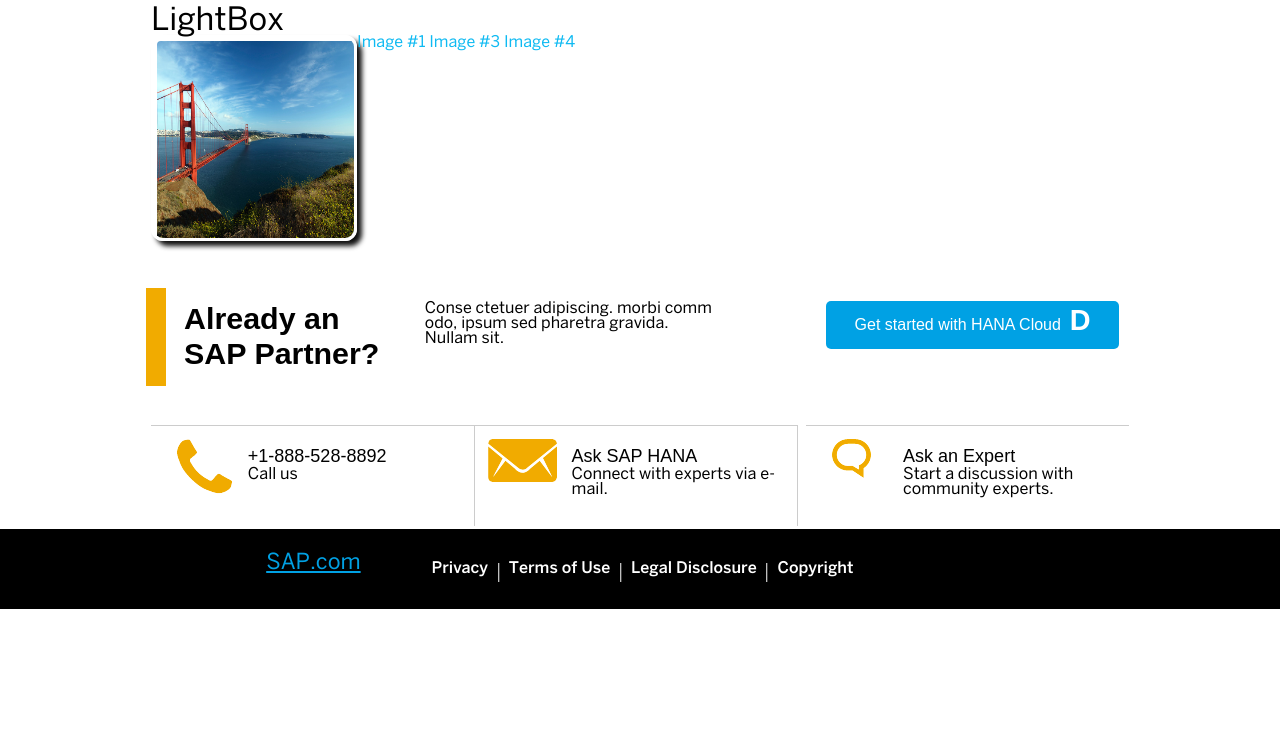
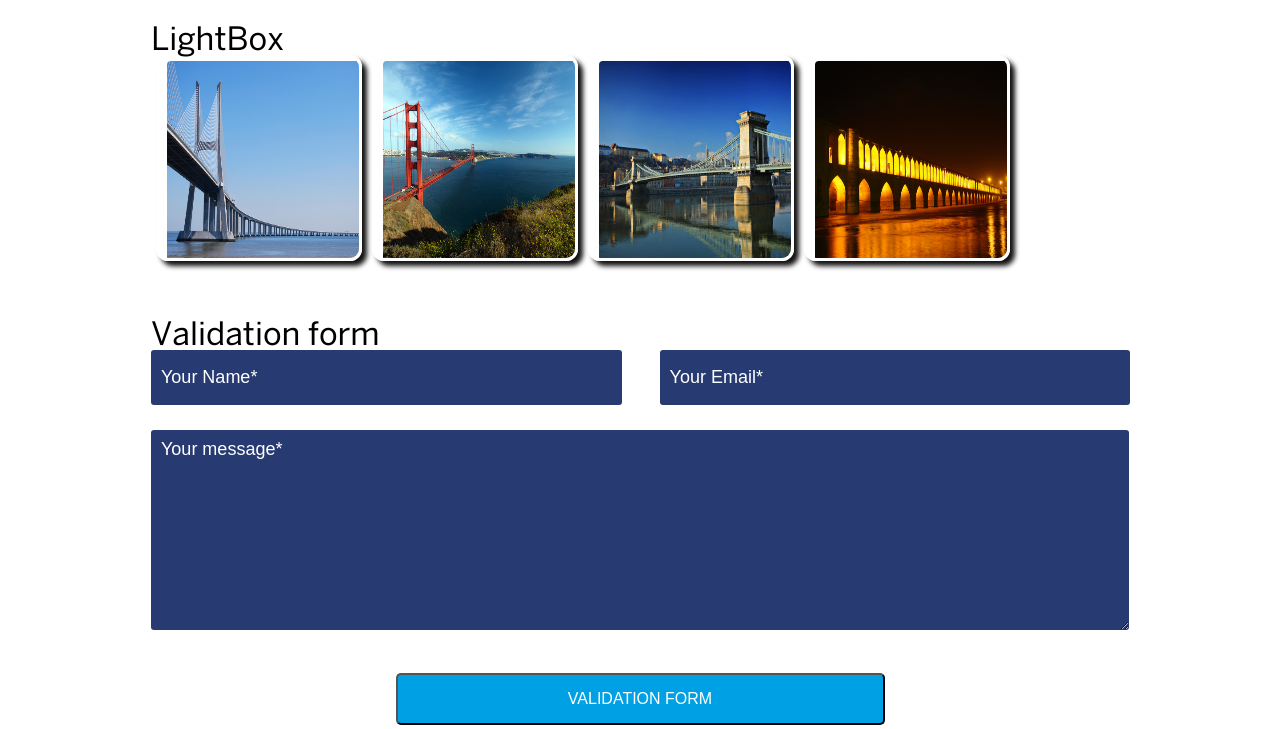
Before and after one commit to AlexanderDegterev/HTML_finall, a plain HTML site: page index.html in a window 1280 px wide. Shown: the part 2135-2864 px from the top of the page. Before the commit the page ends 2764 px from the top, so only its background shows below. Drawn offline with Linux system fonts and the light colour scheme; a web font is replaced by a local one.

Commit message:
no message

```diff
--- a/css/desktop.less
+++ b/css/desktop.less
@@ -713,7 +713,7 @@
     display: inline-block;
     height: 54px;
     width: 54px;
-    background: url("../images/layout/icon_quote_desktop.png") no-repeat center;;
+    background: url("../images/layout/icon_quote_desktop.png") no-repeat center;
   }
 
   .icon_video {
@@ -722,7 +722,7 @@
     display: inline-block;
     height: 54px;
     width: 54px;
-    background: url("../images/layout/icon_video_desktop.png") no-repeat center;;
+    background: url("../images/layout/icon_video_desktop.png") no-repeat center;
   }
 
   .partner-content {
@@ -733,6 +733,7 @@
   .partner-content .message {
     float: left;
     width: 50%;
+    margin-bottom: 20px;
   }
   .partner-content .video-content {
     float: right;
@@ -750,11 +751,9 @@
     height: 200px;
     width: 200px;
     overflow: hidden;
-    margin: 0px;
+    margin: 0px 5px;
     border: 3px solid white;
     .box-shadow(false,5px, 5px, 5px, #111);
-//    -webkit-box-shadow: 5px 5px 5px #111;
-//    box-shadow: 5px 5px 5px #111;
     float: left;
     border-radius: 12px;
   }
@@ -772,6 +771,77 @@
     width: 240px;
 //    width: 9rem;
   }
+
+  /*Validation form*/
+
+  .validation-form {
+    margin-bottom: 50px;
+  }
+
+  .form-name{
+    float: left;
+    width: 48%;
+  }
+
+  .form-email{
+    float: right;
+    width: 48%;
+//    margin-left: 38px;
+  }
+
+  .form-message {
+    clear: both;
+  }
+
+  .form-name input, .form-email input, .form-message textarea{
+    width: 96%; /*391px;*/
+    height: 35px;
+    padding: 10px;
+    font: 400 18px Titillium Web, sans-serif;
+    color: #FFFFFF;
+    line-height: 1;
+    background: #273a71;
+    border: 0;
+    border-radius: 3px;
+  }
+
+  .form-message textarea{
+    margin: 25px 0 40px;
+    width: 98%; /*840px;*/
+    min-height: 180px;
+    resize: vertical;
+  }
+
+  .form-name input:hover, .form-email input:hover, .form-message textarea:hover{
+    box-shadow: 0px 0px 2px 2px #ec952a inset;
+  }
+
+  .form-message textarea:focus, .form-name input:focus, .form-email input:focus{
+    background:#343D83;
+    box-shadow:none;
+  }
+
+  .form-submit {
+    text-align: center;
+  }
+
+  .form-submit input{
+    margin: 0 auto;
+    background-color: #00a1e4;
+    border-radius: 5px;
+    color: #ffffff;
+    display: block;
+    font: 400 1em/3em "BentonSans-Bold",sans-serif;
+    position: relative;
+    text-align: center;
+    vertical-align: middle;
+    width: 50%;
+  }
+
+  .form-submit input:hover{
+    opacity: 0.7;
+  }
+  /*end valadation form*/
 
   .already-partner {
     display: inline-block;
--- a/index.html
+++ b/index.html
@@ -531,6 +531,7 @@
         <div class="video-content">
         </div>
     </div>
+</div>
 
 
 <div class="partner-slider">
@@ -610,19 +611,55 @@
 <div class="lightbox-template">
     <div class="wrapper-desc">
         <h1>LightBox</h1>
-        <a href="images/Gate_vasko_da_gama.jpg" data-lightbox="Gate_vasko_da_gama" data-title="My caption">Image #1</a>
+        <div class="grow pic">
+            <a href="images/Gate_vasko_da_gama.jpg" data-lightbox="lightbox">
+                <img class="example-image pic" src="images/Gate_vasko_da_gama.jpg" alt="Image #1">
+            </a>
+        </div>
 
         <div class="grow pic">
             <a href="images/Gate_Golden.jpg" data-lightbox="lightbox">
                 <img class="example-image pic" src="images/Gate_Golden.jpg" alt="Image #2">
             </a>
         </div>
-        <a href="images/Gate_sechen.jpg" data-lightbox="lightbox">Image #3</a>
-        <a href="images/Gate_si-o-se_pol.jpg" data-lightbox="lightbox">Image #4</a>
+
+        <div class="grow pic">
+            <a href="images/Gate_sechen.jpg" data-lightbox="lightbox">
+                <img class="example-image pic" src="images/Gate_sechen.jpg" alt="Image #3">
+            </a>
+        </div>
+
+        <div class="grow pic">
+            <a href="images/Gate_si-o-se_pol.jpg" data-lightbox="lightbox">
+                <img class="example-image pic" src="images/Gate_si-o-se_pol.jpg" alt="Image #4">
+            </a>
+        </div>
+    </div>
+</div>
+
+<div class="validation-form">
+    <div class="wrapper-desc">
+        <h1>Validation form</h1>
+        <form>
+            <div class="form-name">
+
+                <input type="text" name="name" value="Your Name*"
+                       onfocus="if (this.value == 'Your Name*') {this.value=''}"/>
+            </div>
+            <div class="form-email">
+                <input type="text" name="email" value="Your Email*"
+                       onfocus="if (this.value == 'Your Email*') {this.value=''}"/>
+            </div>
+            <div class="form-message">
+                <textarea name="msg" onclick="this.value=''">Your message*</textarea>
+            </div>
+        </form>
+        <div class="form-submit">
+            <input type="submit" value="VALIDATION FORM"  />
+        </div>
 
     </div>
 </div>
-
 
 <div class="already-partner">
     <div class="wrapper-desc">
@@ -632,11 +669,9 @@
         <div class="content">
             <p>Conse ctetuer adipiscing. morbi comm odo, ipsum sed pharetra gravida. Nullam sit.</p>
         </div>
-    <!--</div>-->
 
     <div class="program-join">
-        <a class="join" href="#">Get started with HANA Cloud<span>D</span></a>
-        <!--<h2>Get started with SAP HANA Cloud<span>D</span></h2>-->
+        <a /*class="join"*/ href="#">Get started with HANA Cloud<span>D</span></a>
     </div>
     </div>
 </div>
```
Lines whose indentation alone changed are shown as unchanged.
